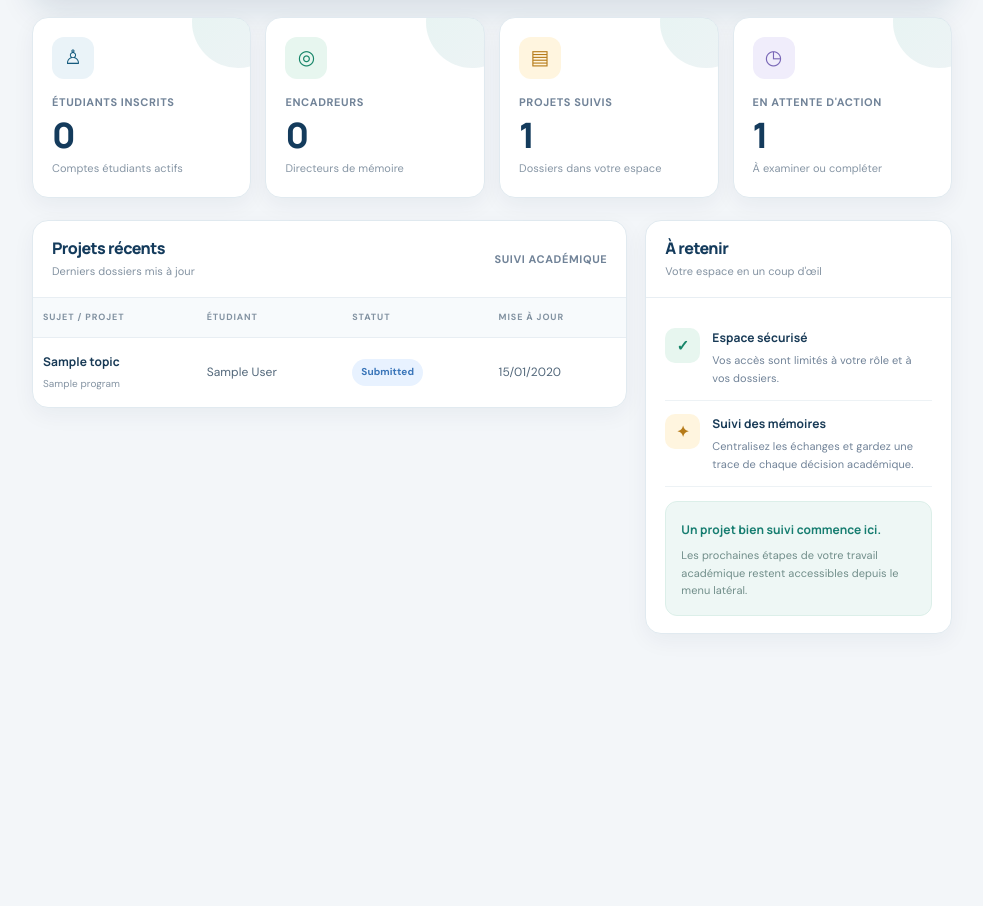
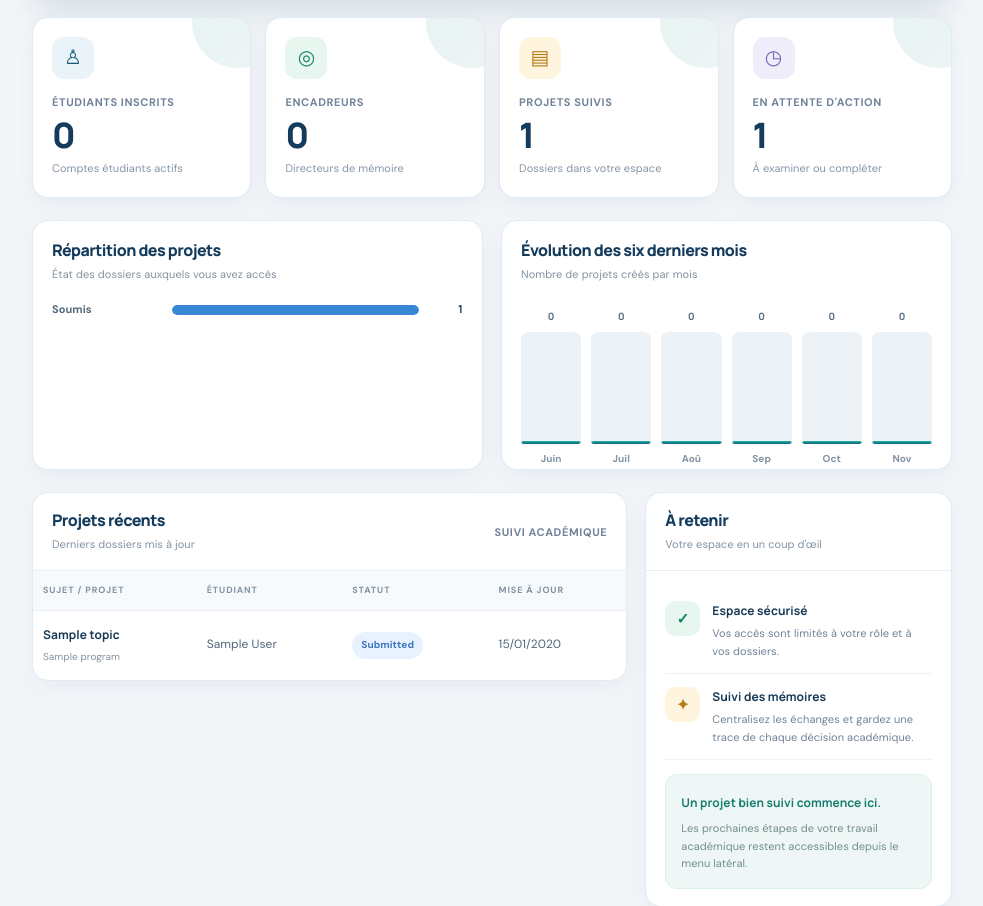
Before and after one commit to virgileNVEDA/gestion-projets-tutores, a Flask app: page /dashboard in a window 1280 px wide. Shown: the part 1112-2018 px from the top of the page, without its empty margins (287-1270 px from the left). Before the commit the page ends 1746 px from the top, so only its background shows below. Run offline with Flask 3, Linux system fonts and the light colour scheme; a user stored in the database is signed in; tables that the repository leaves empty hold one stand-in row (values such as "Sample post"); grey boxes marked "Sample" are stand-in pictures.

Commit message:
Restore dashboard analytics in rebuilt FOBAK-inspired layout

```diff
--- a/app/templates/dashboard.html
+++ b/app/templates/dashboard.html
@@ -17,6 +17,38 @@
     {% endif %}
     <article class="gp-dashboard-stat"><span class="gp-dashboard-stat-icon">▤</span><span class="gp-dashboard-stat-label">{% if current_user.role == 'student' %}Mon sujet{% else %}Projets suivis{% endif %}</span><strong>{{ stats.topics }}</strong><small>Dossiers dans votre espace</small></article>
     <article class="gp-dashboard-stat"><span class="gp-dashboard-stat-icon">◷</span><span class="gp-dashboard-stat-label">En attente d'action</span><strong>{{ stats.pending }}</strong><small>À examiner ou compléter</small></article>
+  </section>
+  <section class="gp-dashboard-analytics" aria-label="Analyses des projets">
+    <article class="gp-dashboard-chart-card">
+      <h2>Répartition des projets</h2>
+      <p>État des dossiers auxquels vous avez accès</p>
+      <div class="gp-dashboard-bars">
+        {% for item in status_chart %}
+        <div class="gp-dashboard-bar-row">
+          <span>{{ item.label }}</span>
+          <div class="gp-dashboard-bar-track"><i style="width:{{ item.percent }}%;background:{{ item.color }}"></i></div>
+          <b>{{ item.count }}</b>
+        </div>
+        {% else %}
+        <div class="gp-dashboard-empty"><b>Aucune donnée disponible</b></div>
+        {% endfor %}
+      </div>
+    </article>
+    <article class="gp-dashboard-chart-card">
+      <h2>Évolution des six derniers mois</h2>
+      <p>Nombre de projets créés par mois</p>
+      <div class="gp-dashboard-month-bars">
+        {% for item in monthly_chart %}
+        <div class="gp-dashboard-month">
+          <strong>{{ item.count }}</strong>
+          <div class="gp-dashboard-month-track"><i style="height:{{ item.height }}%"></i></div>
+          <small>{{ item.label }}</small>
+        </div>
+        {% else %}
+        <div class="gp-dashboard-empty"><b>Aucune donnée disponible</b></div>
+        {% endfor %}
+      </div>
+    </article>
   </section>
   <section class="gp-dashboard-grid">
     <article class="gp-dashboard-panel">
```
